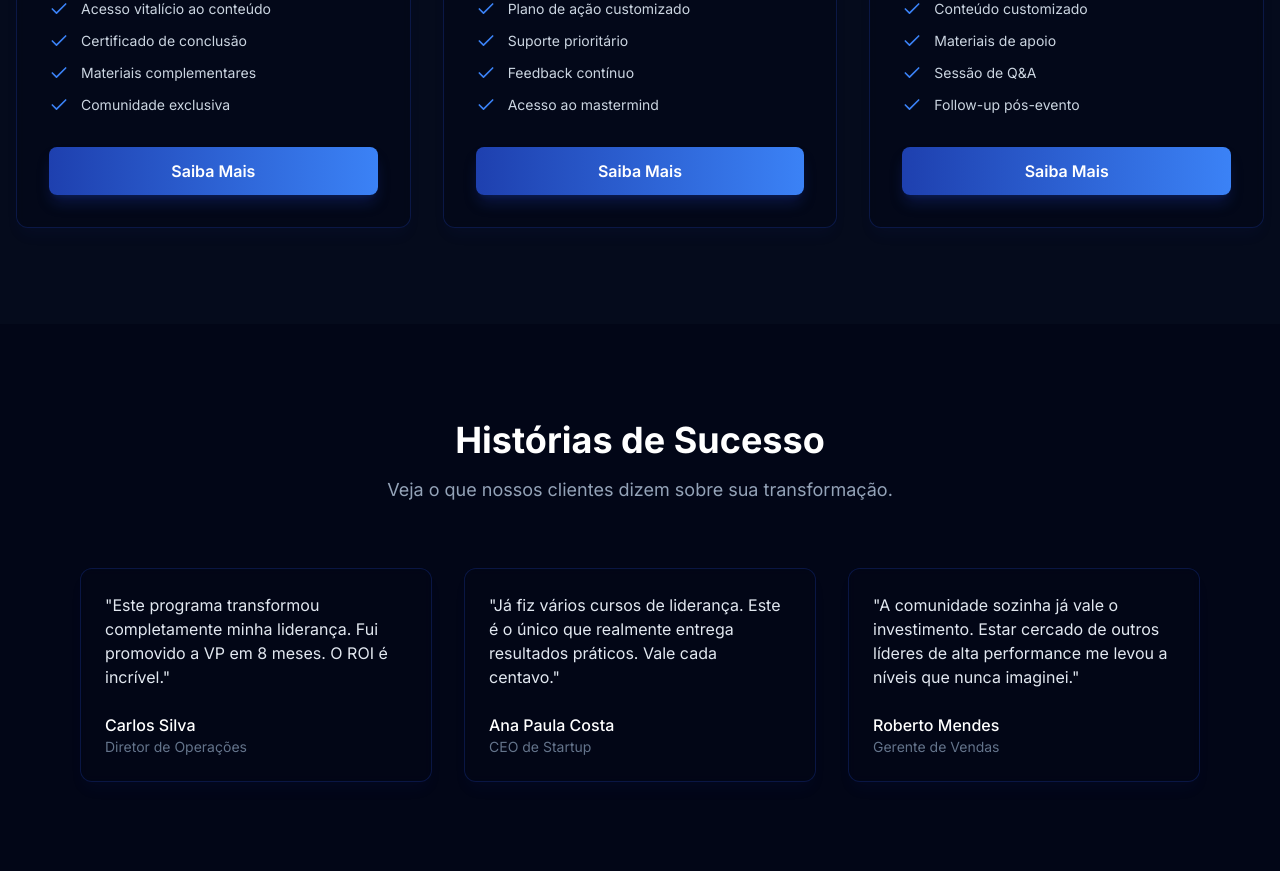
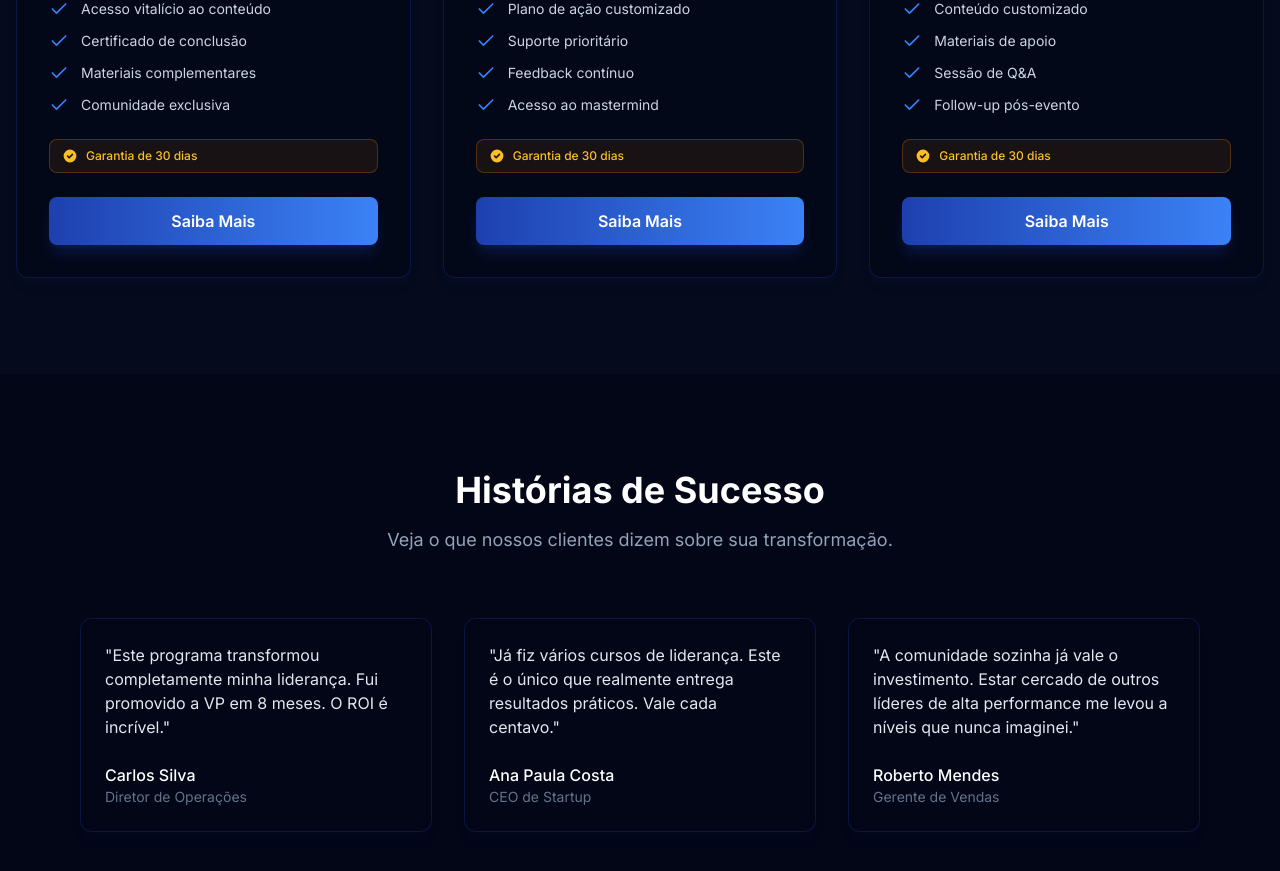
Before and after one commit to gaholiveira/godev-quase-lider-0epxyr37, a Next.js app: page / in a window 1280 px wide. Shown: the part 2680-3551 px from the top of the page. Built offline with nearby package versions, Linux system fonts and the light colour scheme.

Commit message:
feat: sync src/components/sections/product-showcase.tsx
Co-authored-by: GoDev Studio <ai@godev.studio>

```diff
--- a/src/components/sections/product-showcase.tsx
+++ b/src/components/sections/product-showcase.tsx
@@ -90,9 +90,15 @@ export function ProductShowcase({
                   ))}
                 </ul>
               )}
+              <div className="mt-6 flex items-center gap-2 rounded-lg border border-leadership-gold/30 bg-leadership-gold/10 px-3 py-2 text-xs font-medium text-leadership-gold-light">
+                <svg className="size-4" fill="currentColor" viewBox="0 0 20 20">
+                  <path fillRule="evenodd" d="M10 18a8 8 0 100-16 8 8 0 000 16zm3.707-9.293a1 1 0 00-1.414-1.414L9 10.586 7.707 9.293a1 1 0 00-1.414 1.414l2 2a1 1 0 001.414 0l4-4z" clipRule="evenodd" />
+                </svg>
+                <span>Garantia de 30 dias</span>
+              </div>
               <Link
                 href={routes[product.name] || '#'}
-                className="mt-8 w-full rounded-lg bg-gradient-to-r from-leadership-blue to-leadership-blue-light px-6 py-3 text-center text-base font-semibold text-white shadow-lg shadow-leadership-blue/30 transition-all duration-200 hover:scale-[1.02] hover:shadow-xl hover:shadow-leadership-blue/50 active:scale-95"
+                className="mt-6 w-full rounded-lg bg-gradient-to-r from-leadership-blue to-leadership-blue-light px-6 py-3 text-center text-base font-semibold text-white shadow-lg shadow-leadership-blue/30 transition-all duration-200 hover:scale-[1.02] hover:shadow-xl hover:shadow-leadership-blue/50 active:scale-95"
               >
                 Saiba Mais
               </Link>
```
